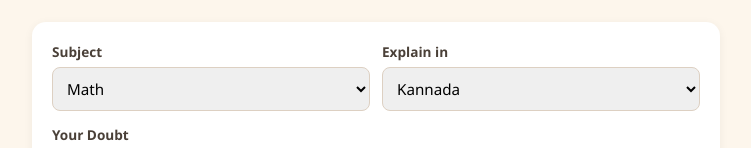
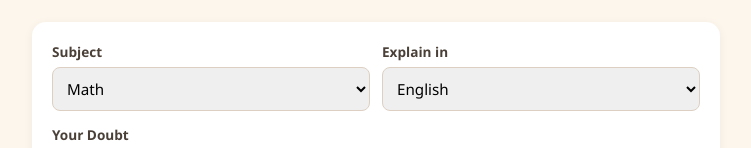
Before and after one commit to MallikaReddy-hub/Samjo-ai, a React (Vite) app in the folder frontend/: page / in a window 1280 px wide. Both pictures are taken after typing "Sample" into the empty fields and a click on the button "Start Learning". Shown: the part 175-323 px from the top of the page, without its empty margins (264-1015 px from the left). Built offline with nearby package versions, Linux system fonts and the light colour scheme.

Commit message:
Restore English, keep Kannada and Hindi in explain language

```diff
--- a/frontend/src/components/DoubtForm.jsx
+++ b/frontend/src/components/DoubtForm.jsx
@@ -7,6 +7,7 @@ const SUBJECTS_BY_BOARD = {
 };
 
 const LANGUAGES = [
+  { label: "English", speechCode: "en-IN" },
   { label: "Kannada", speechCode: "kn-IN" },
   { label: "Hindi", speechCode: "hi-IN" },
 ];
@@ -17,7 +18,7 @@ function DoubtForm({ student, onResult }) {
   const [customSubject, setCustomSubject] = useState("");
   const [doubtText, setDoubtText] = useState("");
   const [language, setLanguage] = useState(
-    () => localStorage.getItem("samjho_language") || "Kannada"
+    () => localStorage.getItem("samjho_language") || "English"
   );
   const [isListening, setIsListening] = useState(false);
   const [loading, setLoading] = useState(false);
```
